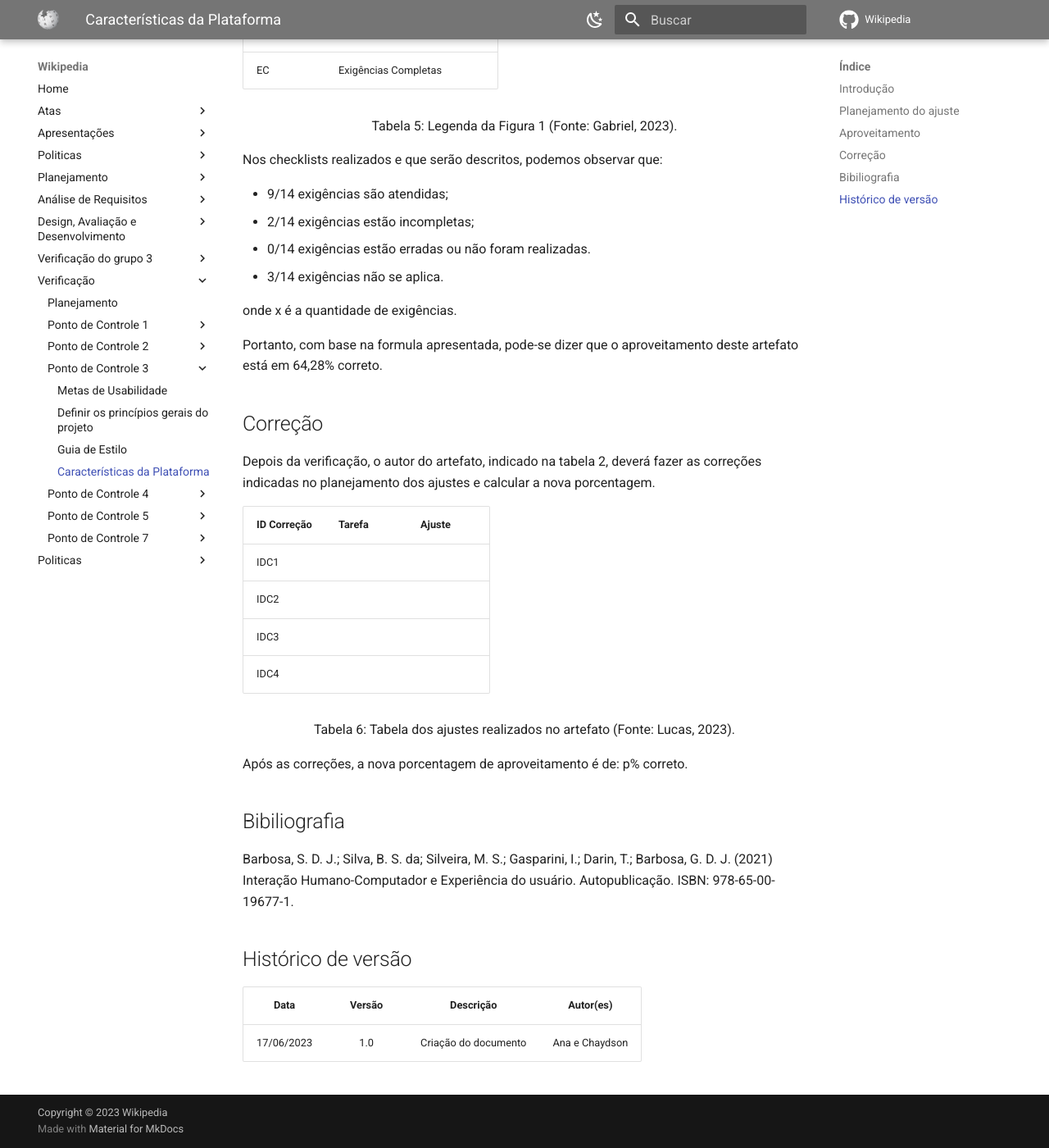
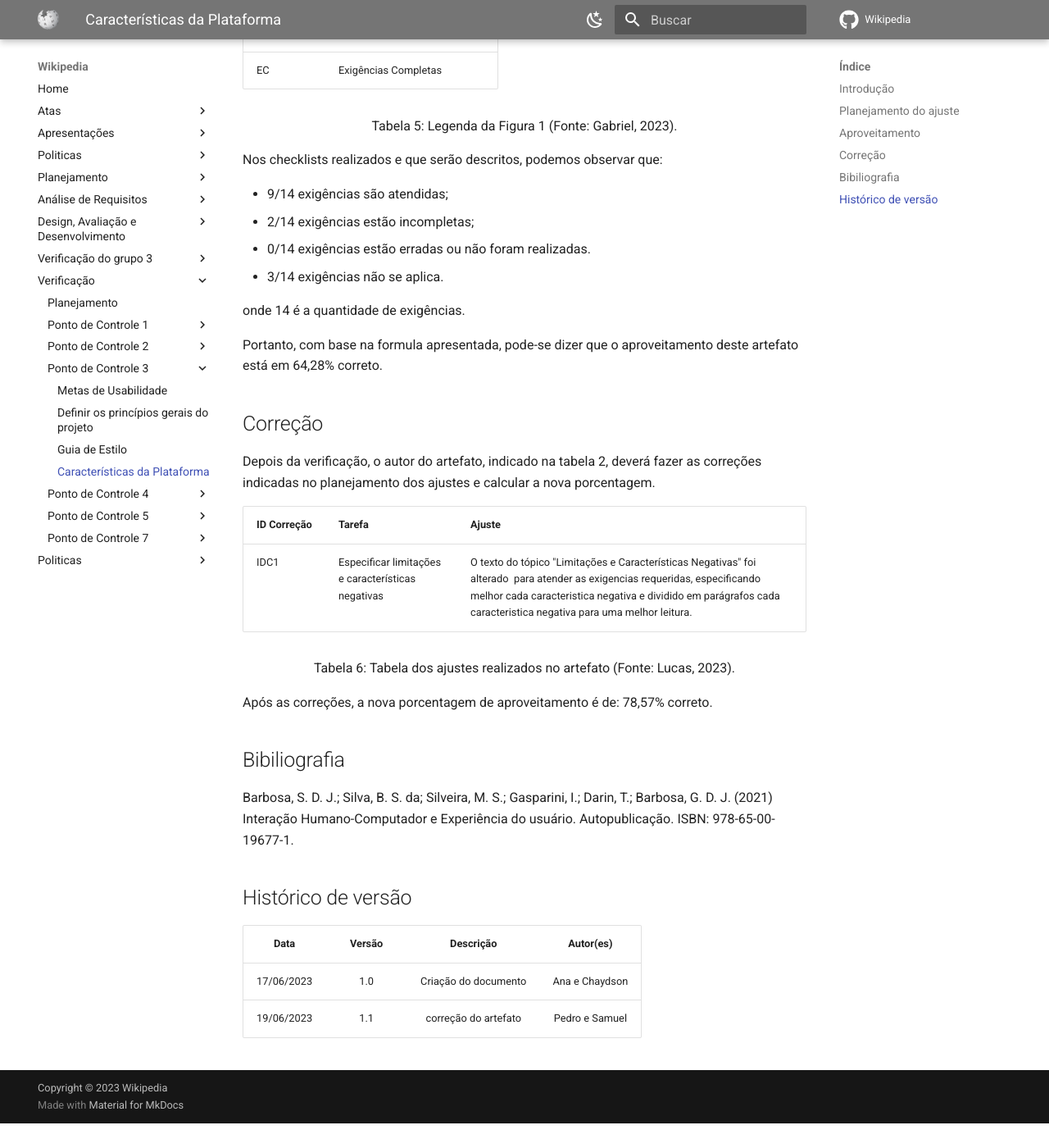
Before and after one commit to Interacao-Humano-Computador/2023.1-Wikipedia, an MkDocs documentation site: the page built from docs/verificacao2/pontoControle3/caracteristicasDaPlataforma.md, in a window 1280 px wide and 1400 px high, scrolled down 1944 px. Shown: the whole window at 82% size. Built offline with MkDocs 1.6.1 and Material for MkDocs 9.7.7, drawn with Linux system fonts in a browser that asks for light colours; comment, search, counter and statistics services are not loaded; after the commit the page ends 3314 px from its top, so only the background shows below that; some of the changed text lies outside the part shown.

Commit message:
adicionando correção das caracteristicas da plataforma

```diff
--- a/docs/verificacao2/pontoControle3/caracteristicasDaPlataforma.md
+++ b/docs/verificacao2/pontoControle3/caracteristicasDaPlataforma.md
@@ -6,9 +6,9 @@ O presente documento apresentará a verificação do artefato [Características
 
 <center>
 
-| Versão avaliada | Autor | Revisor        |
-| --------------- | ----- | -------------- |
-| 1.0             | Samuel e Pedro  |   Ana  |
+| Versão avaliada | Autor          | Revisor |
+| ---------------- | -------------- | ------- |
+| 1.0              | Samuel e Pedro | Ana     |
 
 </center>
 
@@ -16,29 +16,29 @@ O presente documento apresentará a verificação do artefato [Características
 <p> Tabela 1: Metadados do artefato (Fonte: Ana e Chaydson, 2023). </p>
 </div>
 
-| ID  |                                 Questão                                  | Inspeção |
-| :-: | :----------------------------------------------------------------------: | :------: |
-|  1  |                 As legendas estão no padrão do projeto?                  |   N/A    |
-|  2  |                  Possui links para os outros artefatos?                  |   N/A    |
-|  3  |                    Existe uma introdução no artefato?                    |    🟢    |
-|  4  |               Existe tabela de versionamento padronizado?                |    🟢    |
-|  5  |        Há referências bibliográficas ou referências no artefato?         |    🟢    |
-|  6  | As tabelas e imagens possuem legenda, fonte e são introduzidas no texto? |   N/A    |
-|  7  |                         O artefato possui autor?                         |    🟢    |
-|  8  |                        O artefato possui revisor?                        |    🟢    |
+| ID |                                 Questão                                 | Inspeção |
+| :-: | :-----------------------------------------------------------------------: | :--------: |
+| 1 |                 As legendas estão no padrão do projeto?                 |    N/A    |
+| 2 |                  Possui links para os outros artefatos?                  |    N/A    |
+| 3 |                   Existe uma introdução no artefato?                   |     🟢     |
+| 4 |                Existe tabela de versionamento padronizado?                |     🟢     |
+| 5 |      Há referências bibliográficas ou referências no artefato?      |     🟢     |
+| 6 | As tabelas e imagens possuem legenda, fonte e são introduzidas no texto? |    N/A    |
+| 7 |                         O artefato possui autor?                         |     🟢     |
+| 8 |                        O artefato possui revisor?                        |     🟢     |
 
 <div style="text-align: center">
 <p> Tabela 2: Tabela de avaliação com as gerais para todos os artefatos (Fonte: Ana e Chaydson, 2023). </p>
 </div>
 
-| ID  |                             Questão                              | Inspeção |
-| :-: | :--------------------------------------------------------------: | :------: |
-|  9  |      Existe a identificação das limitações da plataforma?        |    🟡    |
-| 10  |       Existe a descrição de tecnologias utilizadas no site?      |    🟢    |
-| 11  | Existe a identificação das principais funcionalidades do sistema?    |    🟢    |
-| 12  |    Existe a identificação de pontos negativos do sistema?        |    🟡    |
-| 13  |      Existe uma descrição sobre a portabilidade do site?         |    🟢    |
-| 14  |                 O objetivo está bem descrito?                    |    🟢    |
+| ID |                              Questão                              | Inspeção |
+| :-: | :-----------------------------------------------------------------: | :--------: |
+| 9 |      Existe a identificação das limitações da plataforma?      |     🟡     |
+| 10 |       Existe a descrição de tecnologias utilizadas no site?       |     🟢     |
+| 11 | Existe a identificação das principais funcionalidades do sistema? |     🟢     |
+| 12 |      Existe a identificação de pontos negativos do sistema?      |     🟡     |
+| 13 |        Existe uma descrição sobre a portabilidade do site?        |     🟢     |
+| 14 |                   O objetivo está bem descrito?                   |     🟢     |
 
 <div style="text-align: center">
 <p> Tabela 3: Tabela de avaliação com as questões específicas do artefato (Fonte: Ana e Chaydson, 2023). </p>
@@ -46,9 +46,9 @@ O presente documento apresentará a verificação do artefato [Características
 
 ## Planejamento do ajuste
 
-| ID Correção | Tarefa                                                                       |
-| ----------- | ---------------------------------------------------------------------------- |
-| IDC1        | Especificar limitações e características negativas                           |
+| ID Correção | Tarefa                                                |
+| ------------- | ----------------------------------------------------- |
+| IDC1          | Especificar limitações e características negativas |
 
 <div style="text-align: center">
 <p> Tabela 4: Tabela do que precisa ser ajustado no artefato (Fonte: Ana e Chaydson, 2023). </p>
@@ -64,10 +64,10 @@ Para saber a porcentagem de aproveitamento do artefato, será utilizado a expres
 <p> Figura 1: Fórmula para calcular aproveitamento (Fonte: Gabriel, 2023). </p>
 </div>
 
-| Acrônimo | Descrição                      |
-| -------- | ------------------------------ |
-| QTDE     | Quantidade Total de Exigências |
-| EC       | Exigências Completas           |
+| Acrônimo | Descrição                     |
+| --------- | ------------------------------- |
+| QTDE      | Quantidade Total de Exigências |
+| EC        | Exigências Completas           |
 
 <div style="text-align: center">
 <p> Tabela 5: Legenda da Figura 1 (Fonte: Gabriel, 2023). </p>
@@ -80,7 +80,7 @@ Nos checklists realizados e que serão descritos, podemos observar que:
 - 0/14 exigências estão erradas ou não foram realizadas.
 - 3/14 exigências não se aplica.
 
-onde x é a quantidade de exigências.
+onde 14 é a quantidade de exigências.
 
 Portanto, com base na formula apresentada, pode-se dizer que o aproveitamento deste artefato está em 64,28% correto.
 
@@ -88,12 +88,9 @@ Portanto, com base na formula apresentada, pode-se dizer que o aproveitamento de
 
 Depois da verificação, o autor do artefato, indicado na tabela 2, deverá fazer as correções indicadas no planejamento dos ajustes e calcular a nova porcentagem.
 
-| ID Correção | Tarefa | Ajuste |
-| ----------- | ------ | ------ |
-| IDC1        |        |        |
-| IDC2        |        |        |
-| IDC3        |        |        |
-| IDC4        |        |        |
+| ID Correção | Tarefa                                                | Ajuste                                                                                                                                                                                                                                                   |
+| ------------- | ----------------------------------------------------- | -------------------------------------------------------------------------------------------------------------------------------------------------------------------------------------------------------------------------------------------------------- |
+| IDC1          | Especificar limitações e características negativas | O texto do tópico "Limitações e Características Negativas" foi alterado  para atender as exigencias requeridas, especificando melhor cada caracteristica negativa e dividido em parágrafos cada caracteristica negativa para uma melhor leitura. |
 
 <!-- Atualizar histórico de versão, após corrigir. -->
 
@@ -101,7 +98,7 @@ Depois da verificação, o autor do artefato, indicado na tabela 2, deverá faze
 <p> Tabela 6: Tabela dos ajustes realizados no artefato (Fonte: Lucas, 2023). </p>
 </div>
 
-Após as correções, a nova porcentagem de aproveitamento é de: p% correto.
+Após as correções, a nova porcentagem de aproveitamento é de: 78,57% correto.
 
 ## Bibiliografia
 
@@ -109,6 +106,7 @@ Barbosa, S. D. J.; Silva, B. S. da; Silveira, M. S.; Gasparini, I.; Darin, T.; B
 
 ## Histórico de versão
 
-|    Data    | Versão |      Descrição       | Autor(es) |
-| :--------: | :----: | :------------------: | :-------: |
-| 17/06/2023 |  1.0   | Criação do documento |    Ana e Chaydson    |
+|    Data    | Versão |      Descrição      |   Autor(es)   |
+| :--------: | :-----: | :--------------------: | :------------: |
+| 17/06/2023 |   1.0   | Criação do documento | Ana e Chaydson |
+| 19/06/2023 |   1.1   | correção do artefato | Pedro e Samuel |
```
Also changed, not shown: docs/analise-de-requisitos/caracteristicaDaPlataforma.md (+7 -1 lines).
